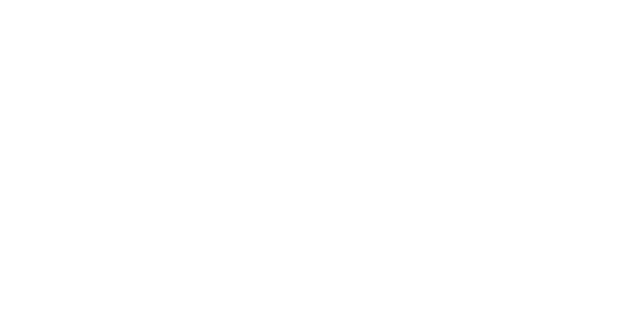
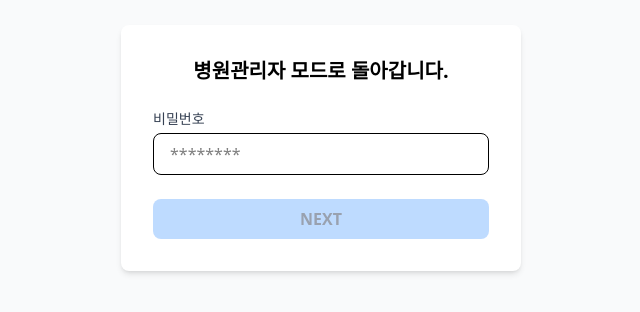
Before and after one commit to totorotail/vue-screening-test, a Vue app: page /return-to-admin in a window 1280 px wide. Before the commit this address had no page. Shown: the part 252-564 px from the top of the page, without its empty margins (319-959 px from the left). Built offline with nearby package versions, Linux system fonts and the light colour scheme.

Commit message:
feat: return-to-admin

```diff
--- /dev/null
+++ b/src/pages/ReturnToAdminPage.vue
@@ -0,0 +1,45 @@
+<script setup lang="ts">
+import { ref, computed } from 'vue';
+import { useRouter } from 'vue-router';
+
+const router = useRouter();
+
+// ✅ 비밀번호 입력 값
+const password = ref('');
+
+// ✅ NEXT 버튼 활성화 여부 (비밀번호가 입력되었는지 확인)
+const isNextEnabled = computed(() => password.value.length > 0);
+
+// ✅ 비밀번호 검증 후 페이지 이동
+const goToAdminMode = () => {
+    if (password.value === 'admin123') { // 실제 구현에서는 서버 요청 필요
+        router.push('/patient-detail'); // 환자 상세보기 페이지로 이동
+    } else {
+        alert('비밀번호가 올바르지 않습니다.');
+    }
+};
+</script>
+
+<template>
+    <div class="flex items-center justify-center min-h-screen bg-gray-50">
+        <div class="w-[400px] bg-white p-8 shadow-md rounded-lg text-center">
+            <h2 class="text-xl font-bold mb-6">병원관리자 모드로 돌아갑니다.</h2>
+
+            <!-- ✅ 비밀번호 입력 -->
+            <div class="text-left mb-4">
+                <label for="password" class="block text-sm font-medium text-gray-700">비밀번호</label>
+                <input type="password" id="password" v-model="password"
+                    class="mt-1 w-full px-4 py-2 border rounded-lg focus:outline-none focus:ring-2 focus:ring-blue-400"
+                    placeholder="********" />
+            </div>
+
+            <!-- ✅ NEXT 버튼 -->
+            <button @click="goToAdminMode" :disabled="!isNextEnabled"
+                class="w-full py-2 mt-2 rounded-lg font-semibold transition-colors" :class="isNextEnabled
+                    ? 'bg-blue-500 text-white hover:bg-blue-600'
+                    : 'bg-blue-200 text-gray-400 cursor-not-allowed'">
+                NEXT
+            </button>
+        </div>
+    </div>
+</template>
--- a/src/router/router.ts
+++ b/src/router/router.ts
@@ -7,6 +7,7 @@
 import PatientListPage from '../pages/PatientListPage.vue';
 import PatientDetailPage from '../pages/PatientDetailPage.vue';
 import TestPage from '../pages/TestPage.vue';
+import ReturnToAdminPage from '../pages/ReturnToAdminPage.vue';
 
 const routes = [
     { path: '/', name: 'Login', component: LoginPage },
@@ -23,6 +24,7 @@
             selectedTests: (route.query.tests as string || '').split(',').filter(Boolean)
         })
     },
+    { path: '/return-to-admin', name: 'ReturnToAdmin', component: ReturnToAdminPage },
 ];
 
 const router = createRouter({
```
